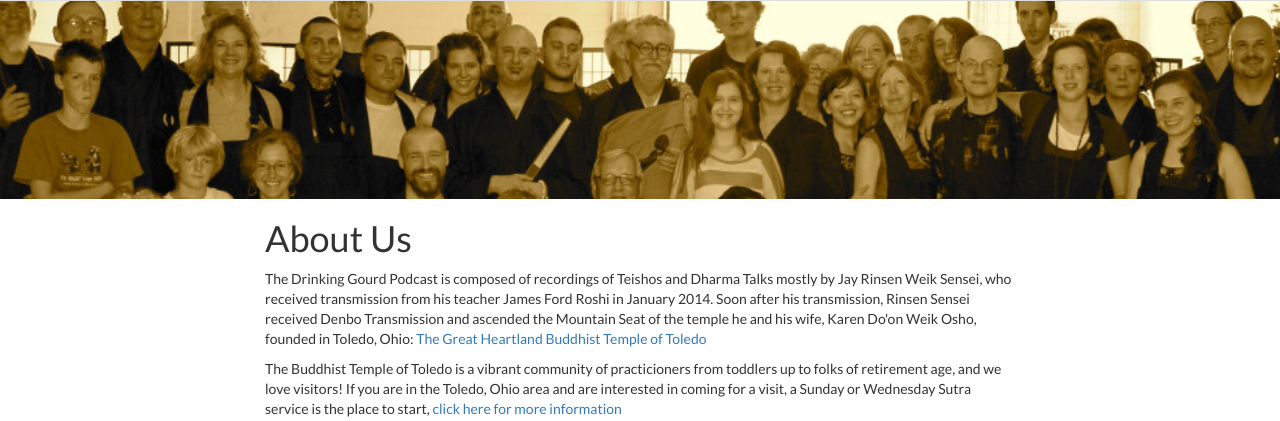
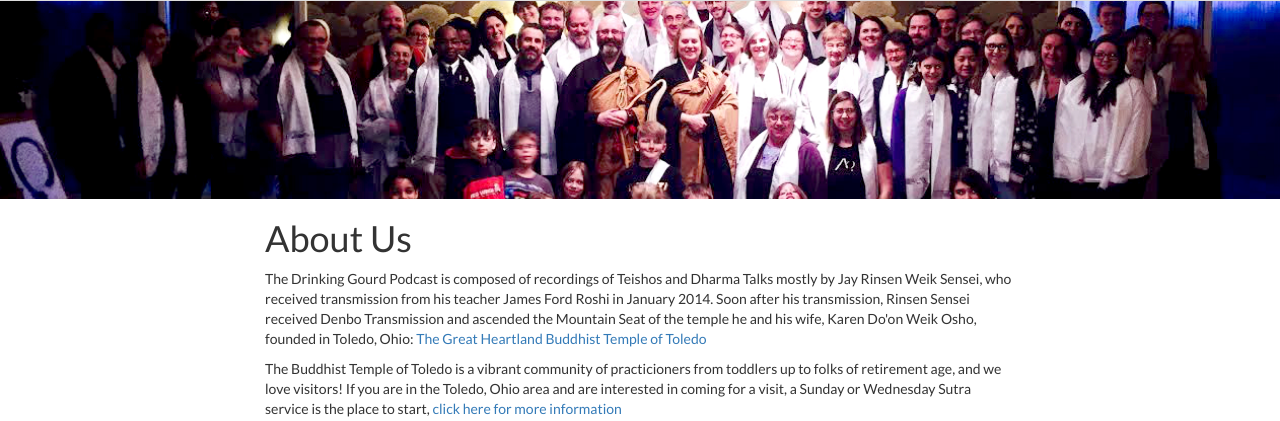
Before and after one commit to Shonin/drinking-gourd, a Flask app: page /about/ in a window 1280 px wide. Shown: the part 51-472 px from the top of the page. Run offline with Flask 2, Linux system fonts and the light colour scheme; some libraries are stand-ins or nearby versions.

Commit message:
different design

```diff
--- a/drinking_gourd/static/css/custom.css
+++ b/drinking_gourd/static/css/custom.css
@@ -115,6 +115,35 @@ audio {
   text-align: center;
 }
 
+/*.homehead {
+  background: url("../img/bg.jpg");
+  background-repeat: no-repeat;
+  background-size: 100% auto;
+  background-position: 0% 20%;
+  position: absolute;
+  padding: 0px 0px 0px 0px;
+  color: white;
+  height: 300px;
+  max-height: 300px;
+  position: relative;
+  margin-bottom: 10px;
+}
+*/
+
+/*.homehead {
+  background: url("../img/bg2.jpg");
+  background-repeat: no-repeat;
+  background-size: 100% auto;
+  background-position: 0% 30%;
+  position: absolute;
+  padding: 0px 0px 0px 0px;
+  color: white;
+  height: 300px;
+  max-height: 300px;
+  position: relative;
+  margin-bottom: 10px;
+}*/
+
 .homehead {
   background: url("../img/bg.jpg");
   background-repeat: no-repeat;
@@ -184,10 +213,10 @@ audio {
 =======================*/
 
 .abouthead {
-  background: url("../img/about.jpg");
+  background: url("../img/about2.jpg");
   background-repeat: no-repeat;
   background-size: 100% auto;
-  background-position: 0% 10%;
+  background-position: 0% 30%;
   height: 200px;
 }
 
```
Also changed, not shown: drinking_gourd/static/img/about2.jpg (added), drinking_gourd/static/img/bg2.jpg (added), drinking_gourd/static/img/bg3.jpg (added), drinking_gourd/static/img/bg4.jpg (added).
